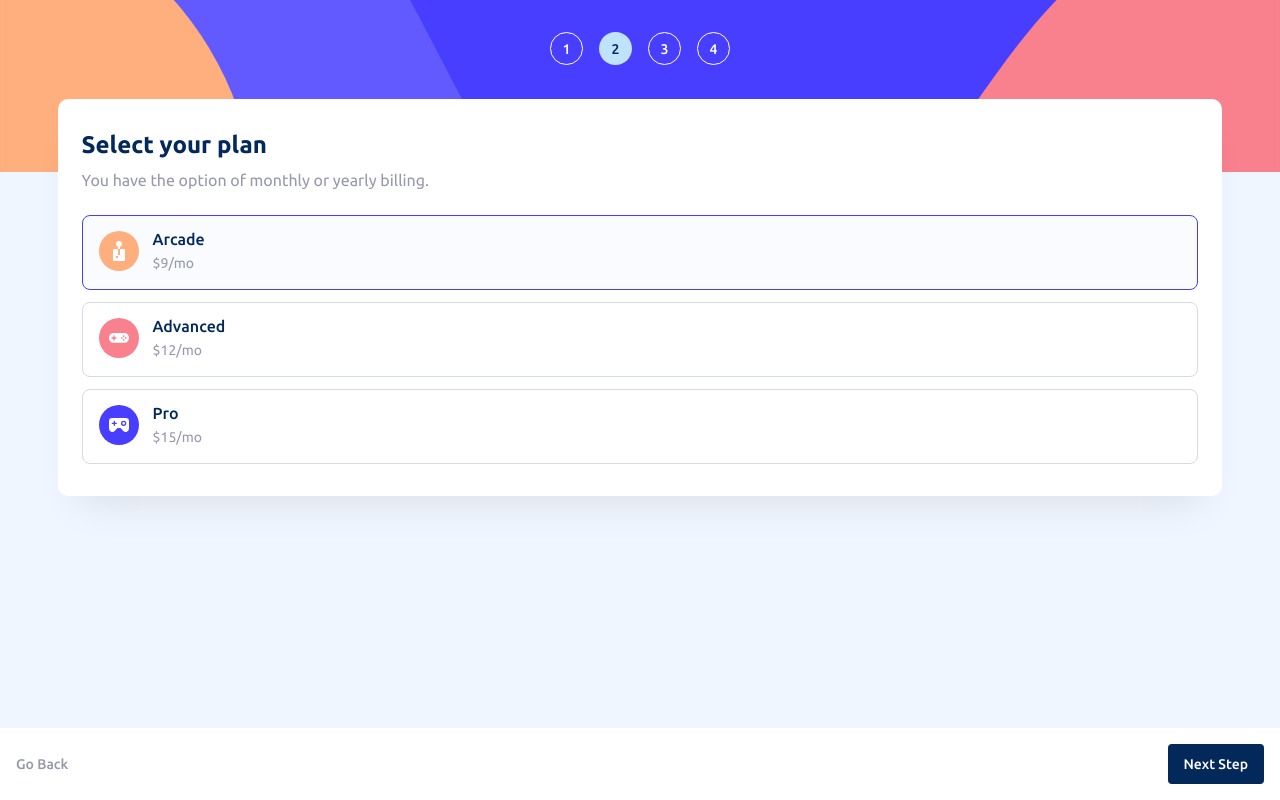
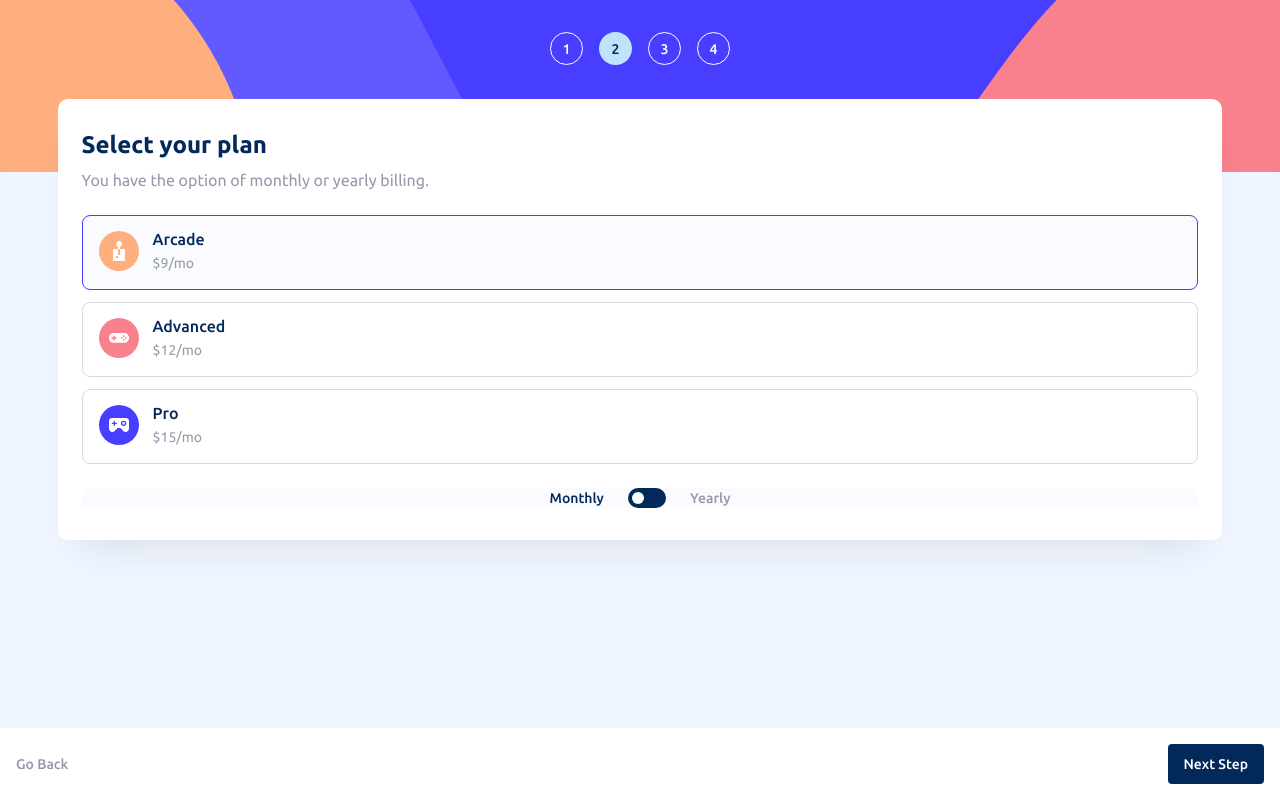
Before and after one commit to mikolajszymczuk1/multi-step-form-main, a Vue app: page /select-your-plan in a window 1280 px wide. Built offline with nearby package versions, Linux system fonts and the light colour scheme.

Commit message:
Finished SelectYourPlan step component

```diff
--- a/src/components/StepRadioInput.vue
+++ b/src/components/StepRadioInput.vue
@@ -1,5 +1,11 @@
 <template>
-  <label class="stepRadioInput" :class="isChecked ? 'stepRadioInput--selected' : ''">
+  <label
+    class="stepRadioInput"
+    :class="[
+      isChecked ? 'stepRadioInput--selected' : '',
+      isYearlyMode ? 'stepRadioInput--flexStart' : ''
+    ]"
+  >
     <input
       class="stepRadioInput__input"
       type="radio"
@@ -16,7 +22,10 @@
     <div class="stepRadioInput__wrapper">
       <h3 class="stepRadioInput__inputTitle">{{ heading }}</h3>
       <p class="stepRadioInput__price">${{ price }}/{{ moYr }}</p>
-      <p v-if="isYearlyMode" class="stepRadioInput__monthsFree">2 months free</p>
+
+      <Transition enter-active-class="animate__animated animate__fadeIn animate__faster">
+        <p v-if="isYearlyMode" class="stepRadioInput__monthsFree">2 months free</p>
+      </Transition>
     </div>
   </label>
 </template>
@@ -92,10 +101,16 @@ const emitChangeValue = (e: Event) => {
 
   border-radius: 8px;
   border: 1px solid $LightBray;
+  transition: border-color 100ms ease-in-out,
+              background-color 100ms ease-in-out;
 
   &--selected {
     border-color: $PurplishBlue;
     background-color: $Alabaster;
+  }
+
+  &--flexStart {
+    align-items: flex-start;
   }
 
   &__input {
--- a/src/main.ts
+++ b/src/main.ts
@@ -1,6 +1,7 @@
 import { createApp } from 'vue';
 import App from './App.vue';
 import router from './router';
+import 'animate.css';
 import '@/assets/scss/main.scss';
 
 const app = createApp(App);
--- a/src/widgets/MultiStepFormSteps/SelectYourPlanStep.vue
+++ b/src/widgets/MultiStepFormSteps/SelectYourPlanStep.vue
@@ -17,6 +17,24 @@
         :is-yearly-mode="isYearlyMode"
       />
     </div>
+
+    <div class="selectYourPlanStep__bottomBar">
+      <p
+        class="selectYourPlanStep__barText"
+        :class="isYearlyMode ? '' : 'selectYourPlanStep__barText--highlight'"
+      >
+        Monthly
+      </p>
+
+      <PaymentModeButton @paymentMode="onChangePaymentMode" />
+
+      <p
+        class="selectYourPlanStep__barText"
+        :class="isYearlyMode ? 'selectYourPlanStep__barText--highlight' : ''"
+      >
+        Yearly
+      </p>
+    </div>
   </StepCard>
 </template>
 
@@ -26,6 +44,7 @@ import { ref, type Ref } from 'vue';
 import StepCard from '@/components/cards/StepCard.vue';
 import StepHeadingTextBlock from '@/components/StepHeadingTextBlock.vue';
 import StepRadioInput from '@/components/StepRadioInput.vue';
+import PaymentModeButton from '@/components/buttons/PaymentModeButton.vue';
 
 import arcadeIcon from '@/assets/svg/icon-arcade.svg';
 import advancedIcon from '@/assets/svg/icon-advanced.svg';
@@ -40,6 +59,12 @@ const radioButtonsData = [
 
 const selectedPlan: Ref<string> = ref('9mo');
 const isYearlyMode: Ref<boolean> = ref(false);
+
+/** Change payment mode value */
+const onChangePaymentMode = (value: boolean) => {
+  isYearlyMode.value = value;
+  selectedPlan.value = value ? '90yr' : '9mo';
+};
 </script>
 
 <style scoped lang="scss">
@@ -51,5 +76,31 @@ const isYearlyMode: Ref<boolean> = ref(false);
 
     margin-top: 22px;
   }
+
+  &__bottomBar {
+    display: flex;
+    align-items: center;
+    justify-content: center;
+    column-gap: 24px;
+
+    margin-top: 24px;
+
+    background-color: $Alabaster;
+    border-radius: 8px;
+
+    font-family: $ubuntu;
+  }
+
+  &__barText {
+    transition: color 150ms ease-in-out;
+
+    font-size: .875rem;
+    font-weight: 500;
+    color: $CoolBray;
+
+    &--highlight {
+      color: $MarineBlue;
+    }
+  }
 }
 </style>
```
